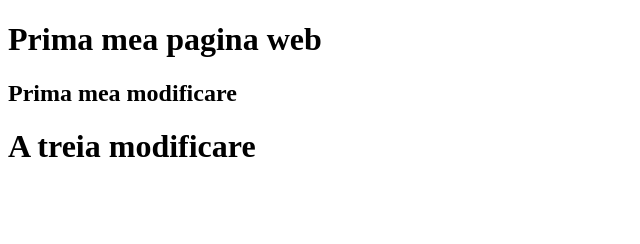
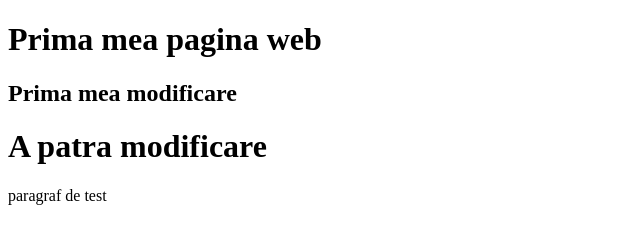
Before and after one commit to LauraMladin/demoGoIt, a plain HTML site: page index.html in a window 1280 px wide. Shown: the whole page, without its empty margins (0-640 px from the left). Drawn offline with Linux system fonts and the light colour scheme.

Commit message:
Al saselea commit

```diff
--- a/index.html
+++ b/index.html
@@ -8,7 +8,9 @@
 <body>
     <h1>Prima mea pagina web</h1>
     <h2>Prima mea modificare</h2>
-    <h1>A treia modificare</h1>
+    <h1>A patra modificare</h1>
+
+    <p>paragraf de test</p>
 </body>
 
 </html>
```
